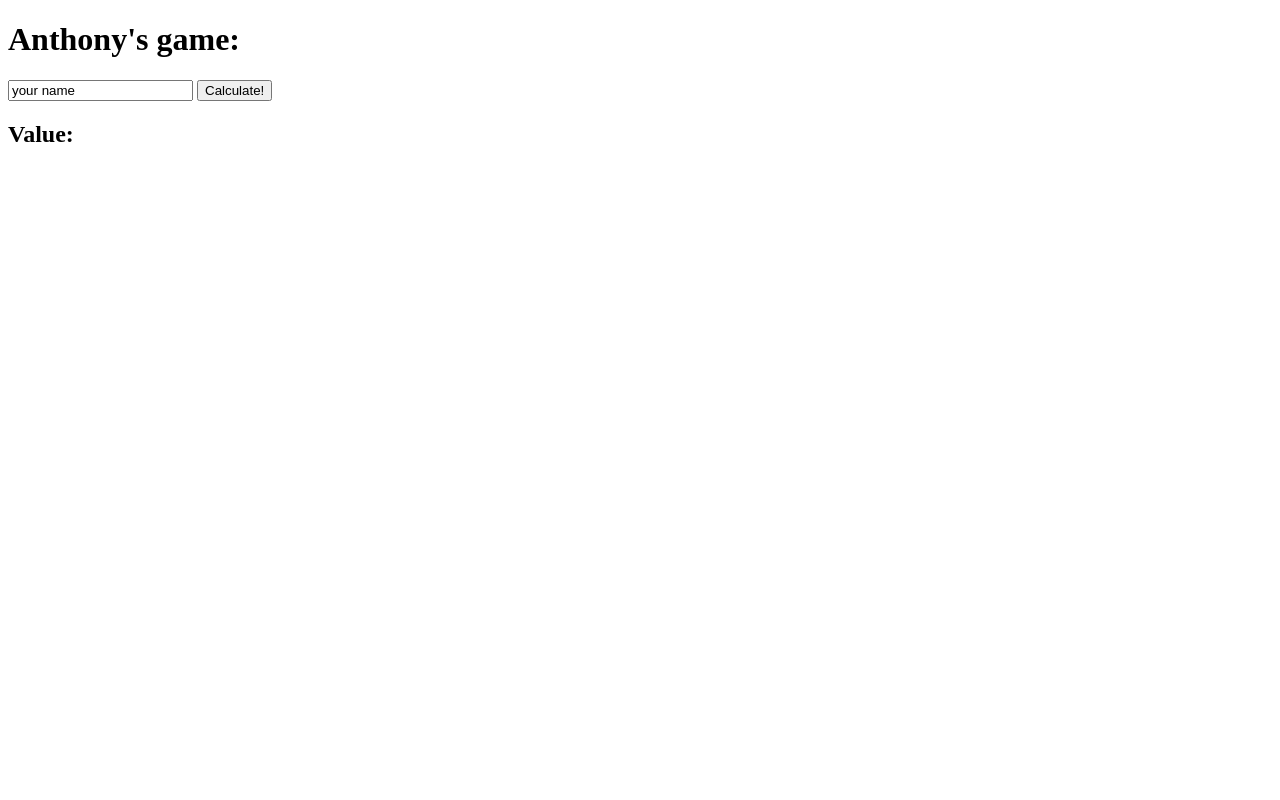
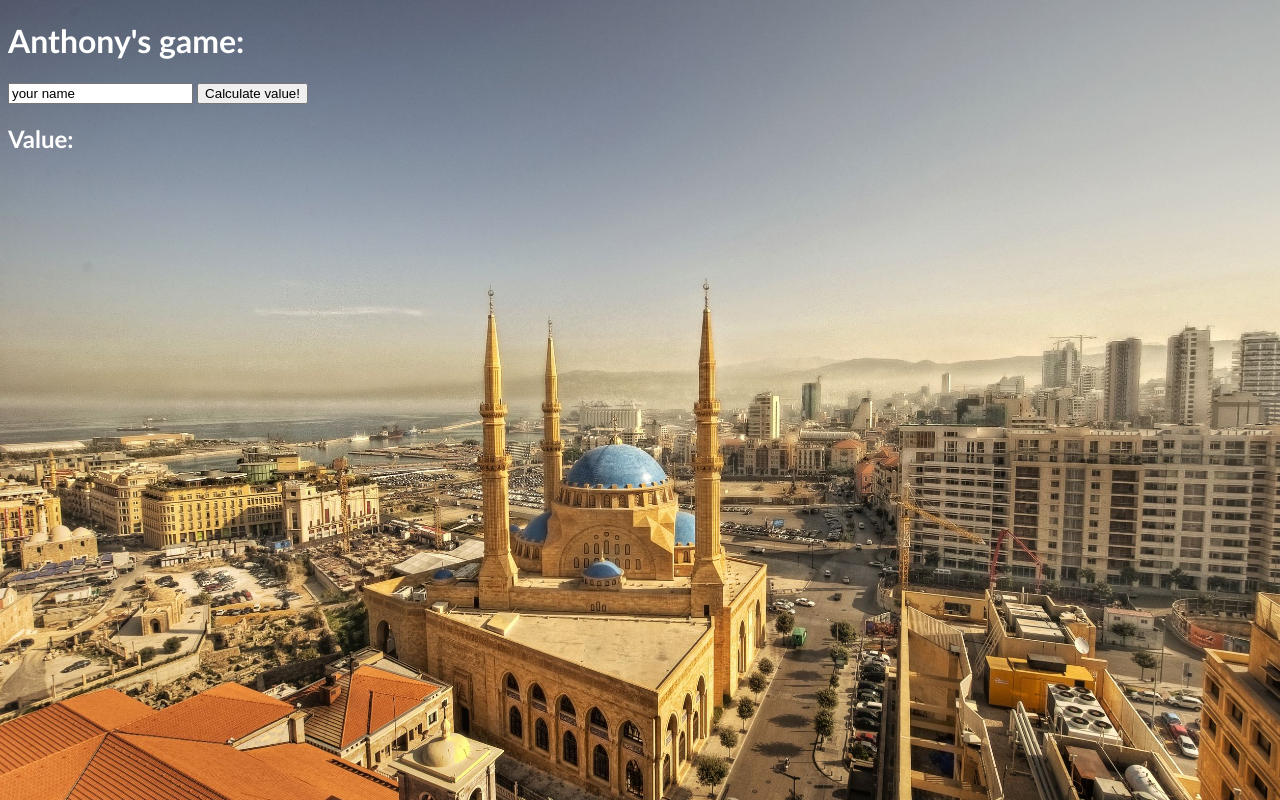
Before and after one commit to SpacePhoton/anthony, a plain HTML site: page index.html in a window 1280 px wide. Drawn offline with Linux system fonts and the light colour scheme.

Commit message:
new background

```diff
--- a/index.html
+++ b/index.html
@@ -1,13 +1,28 @@
 <!DOCTYPE html>
 <html lang="en">
+
+</body>
+
 <head>
     <meta charset="UTF-8">
-    <title>Homepage</title>
+    <title>Anthony's game</title>
 </head>
-<body>
+<body style="
+background-image: url(beirut.jpg); /*You will specify your image path here.*/
+
+-moz-background-size: cover;
+-webkit-background-size: cover;
+background-size: cover;
+background-position: top center !important;
+background-repeat: no-repeat !important;
+background-attachment: fixed;
+color: white;
+font-family: Calibri;
+
+">
    <h1>Anthony's game:</h1>
     <input type="text" id="inputField">
-   <button onclick="calculate()">Calculate!</button>
+   <button onclick="calculate()">Calculate value!</button>
 
    <h2 id="print"></h2><h2 style="display:inline">Value:</h2><h2 id="printAmount"></h2>
 
@@ -29,6 +44,7 @@
             for (i = 0; i<string.length; i++) {
                 if (highString.charCodeAt(i) >= 65){amount += (highString.charCodeAt(i)-64);}
             }
+
             document.getElementById('printAmount').innerHTML = amount;
 
             names.push(string);
```
Also changed, not shown: beirut.jpg (added).
